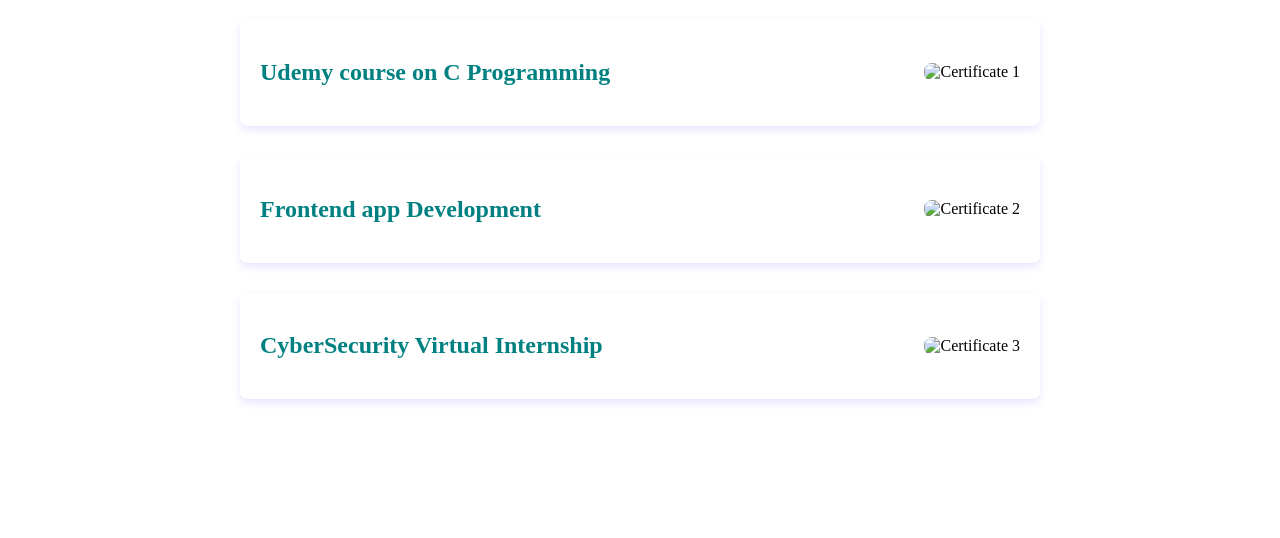
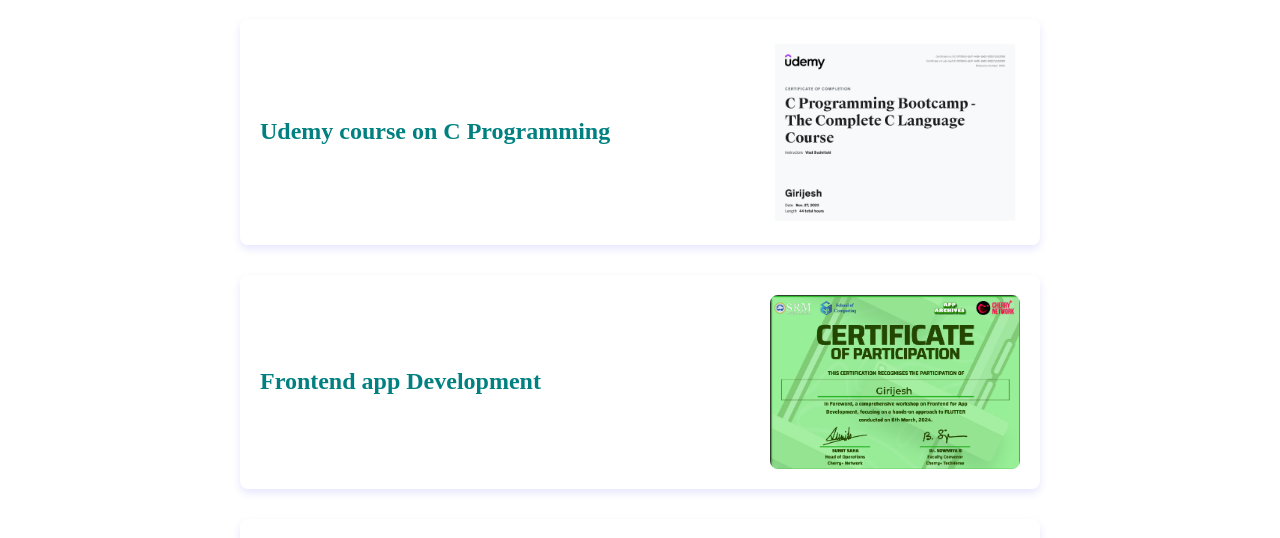
Before and after one commit to mokker2u/portfolio, a plain HTML site: page achievements.html in a window 1280 px wide. Shown: the part 182-720 px from the top of the page. Drawn offline with Linux system fonts and the light colour scheme.

Commit message:
Update achievements.html

```diff
--- a/achievements.html
+++ b/achievements.html
@@ -32,21 +32,21 @@
         <div class="text">
             <h2>Udemy course on C Programming</h2>
         </div>
-        <img src="images/certificate1.JPG" alt="Certificate 1">
+        <img src="certificate1.JPG" alt="Certificate 1">
     </section>
 
     <section class="achievement">
         <div class="text">
             <h2>Frontend app Development</h2>
         </div>
-        <img src="images/certificate2.png" alt="Certificate 2">
+        <img src="certificate2.png" alt="Certificate 2">
     </section>
 
     <section class="achievement">
         <div class="text">
             <h2>CyberSecurity Virtual Internship</h2>
         </div>
-        <img src="images/certificate3.JPG" alt="Certificate 3">
+        <img src="certificate3.JPG" alt="Certificate 3">
     </section>
 </main>
 
```
